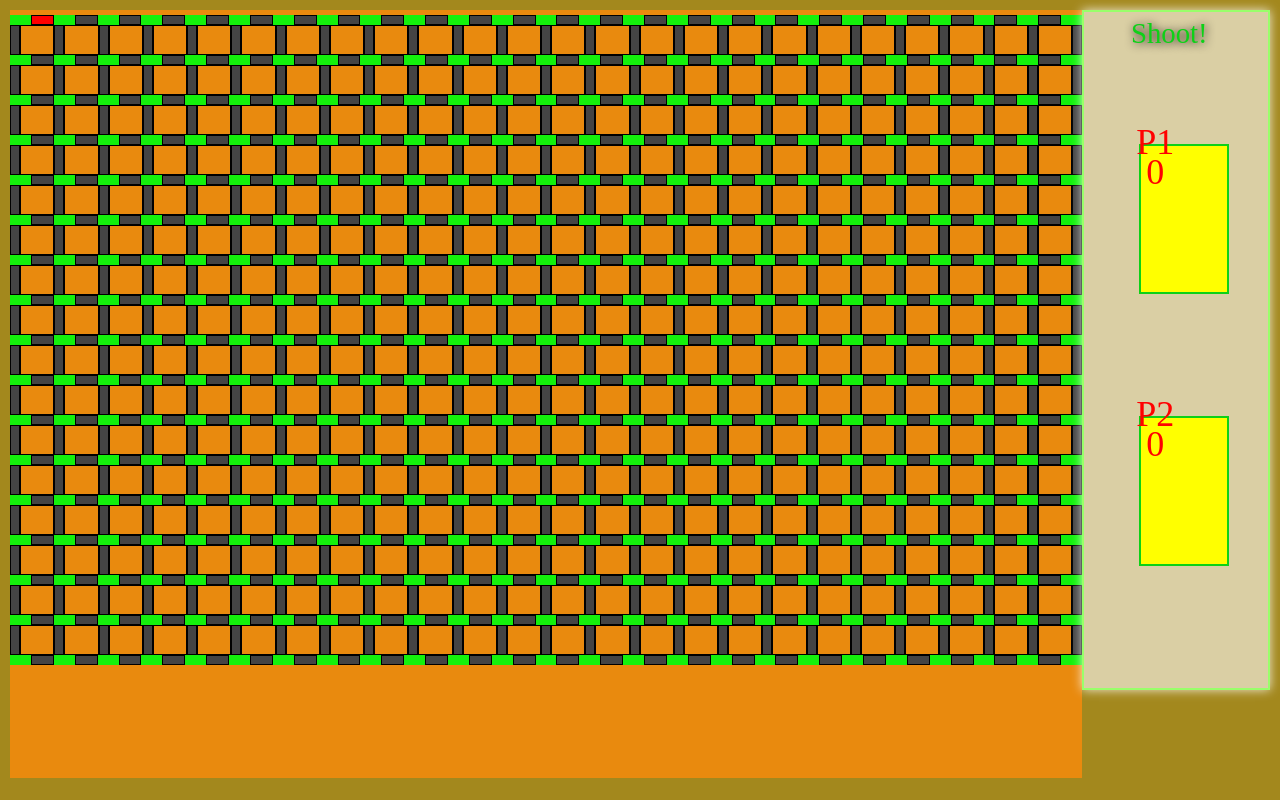
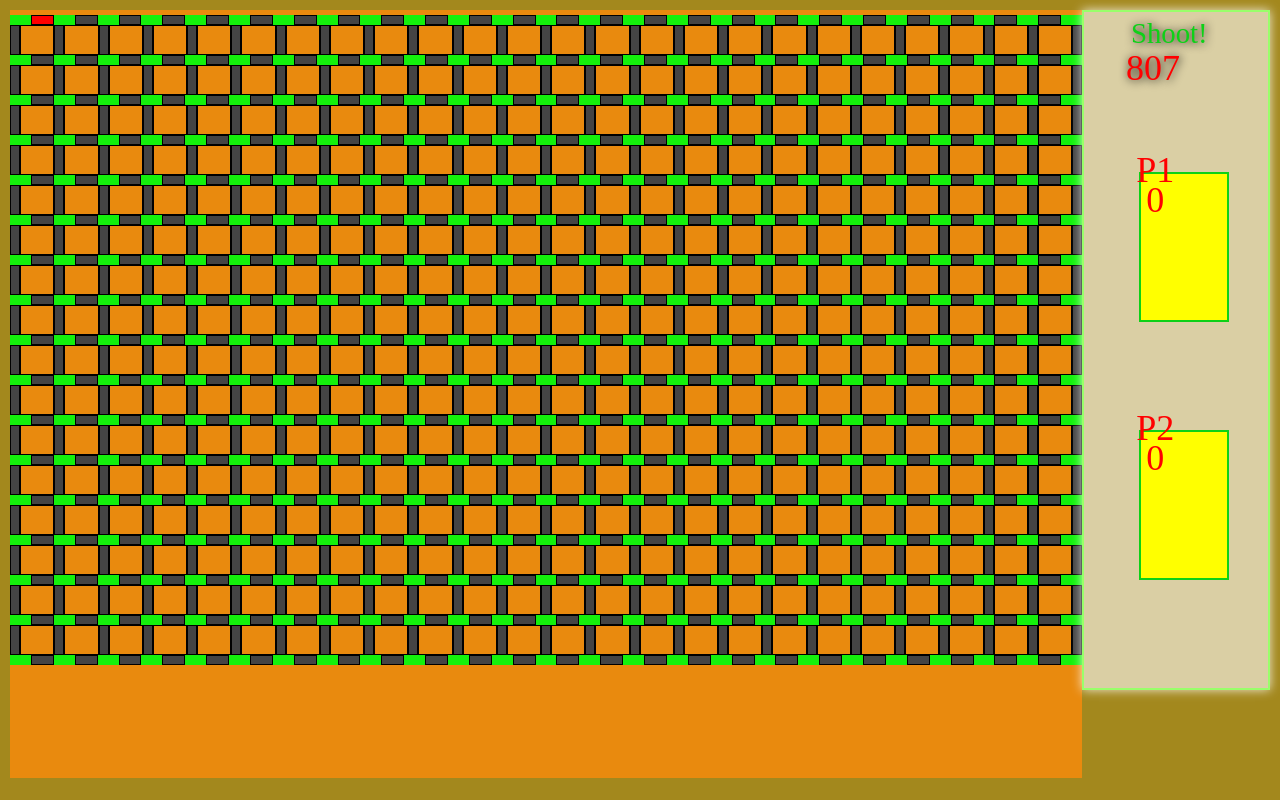
Before and after one commit to franckonline/game_grill-hit, a plain HTML site: page index.html in a window 1280 px wide. Both pictures are taken after a click on the element 42 px from the left and 20 px from the top of the page. Shown: the top 800 px of the page. Drawn offline with Linux system fonts and the light colour scheme.

Commit message:
version final sans mis en forme score

```diff
--- a/css/style.css
+++ b/css/style.css
@@ -177,7 +177,7 @@ main {
     padding: 5px;
     left: 20%;
     top: 30px;
-    font-size: 4rem;
+    font-size: 3rem;
     color: rgb(255, 0, 0);
     text-shadow: rgb(0, 0, 0) 1px 1px 10px;
 }
--- a/js/script.js
+++ b/js/script.js
@@ -1,5 +1,6 @@
 window.onload = () => {
     let joueuractif = "1";
+    document.querySelector(".shoot").textContent = 808;
 
     function changeplayers() {
         if (joueuractif == 1) {
@@ -14,14 +15,13 @@ window.onload = () => {
     let scorePlayerB = 0;
     let cadrePlayerA = document.querySelector(".playerA");
     let cadrePlayerB = document.querySelector(".playerB");
-
+    let tir = 0;
     let zones = document.querySelectorAll(".bip");
     zones.forEach(element => {
-        element.addEventListener('click', checkpass)
+        element.addEventListener('click', checkpass);
     });
 
     function checkpass() {
-        console.log("passage en keepass");
         paschanger = 0;
         let checksum1 = 0;
         let checksum2 = 0;
@@ -45,11 +45,10 @@ window.onload = () => {
         let colonnemoins = colonne - 1;
         let colonnemoinsmoins = colonne - 2;
         ///////******************************************************//////////////
-        console.log("valeur apres keepass de typeof-trait ",unautre[0]);
         if (maCouleurClic < 1) {
+            tir++;
+            document.querySelector(".shoot").textContent = 808 - tir;
             if (unautre[0] == "trait") {
-                console.log("je rentre dans trait");
-
                 this.classList.replace("coul0", `coul${joueuractif}`);
                 if (ligne > 1 && ligne < 33) {
                     controltraitsup();
@@ -61,7 +60,6 @@ window.onload = () => {
                 if (ligne === 33) {
                     controltraitsup();
                 }
-
 
                 function controltraitsup() {
                     checksum1 = 0;
@@ -126,9 +124,6 @@ window.onload = () => {
                     }
                 }
             }
-            /**
-             *  ****************  bloc ********************
-             */
             if (typetrait == "bloc") {
                 console.log("je rentre dans bloc");
                 this.classList.replace("coul0", `coul${joueuractif}`);
@@ -138,30 +133,16 @@ window.onload = () => {
                 if (Number(bipseven.classList[4].slice(4)) >= 1) {
                     checksum3 = checksum3 + 1;
                 }
-
-                console.log("seven== :", (Number(bipseven.classList[4].slice(4))));
-                console.log("checksum3 == ", checksum3);
-
                 let bipeightstring = `.bloc.line${ligne}.col${colonnemoinsmoins}`;
                 let bipeight = document.querySelector(bipeightstring);
                 if (Number(bipeight.classList[4].slice(4)) >= 1) {
                     checksum3 = checksum3 + 1;
                 }
-
-                console.log("eight== :", (Number(bipeight.classList[4].slice(4))));
-                console.log("checksum3 == ", checksum3);
-
-
                 let bipninestring = `.trait.line${lignemoins}.col${colonnemoins}`;
                 let bipnine = document.querySelector(bipninestring);
                 if (Number(bipnine.classList[4].slice(4)) >= 1) {
                     checksum3 = checksum3 + 1;
                 }
-
-                console.log("nine== :", (Number(bipnine.classList[4].slice(4))));
-                console.log("checksum3 == ", checksum3);
-
-
                 if (checksum3 === 3) {
                     paschanger = 1;
                     checksum4 = 0;
@@ -176,40 +157,26 @@ window.onload = () => {
                         scorePlayerB++;
                     }
                 }
-
-                // cellule droite
-
                 let biptenstring = `.trait.line${lignemoins}.col${colonneplus}`;
                 let bipten = document.querySelector(biptenstring);
                 if (Number(bipten.classList[4].slice(4)) >= 1) {
                     checksum4 = checksum4 + 1;
                 }
-
-                console.log("checksum4 = ten = ", checksum4);
-
                 let bipelevenstring = `.bloc.line${ligne}.col${colonneplusplus}`;
                 let bipeleven = document.querySelector(bipelevenstring);
                 if (Number(bipeleven.classList[4].slice(4)) >= 1) {
                     checksum4 = checksum4 + 1;
                 }
-
-                console.log("checksum4 = eleven = ", checksum4);
-
                 let biptwelvestring = `.trait.line${ligneplus}.col${colonneplus}`;
                 let biptwelve = document.querySelector(biptwelvestring);
                 if (Number(biptwelve.classList[4].slice(4)) >= 1) {
                     checksum4 = checksum4 + 1;
                 }
-
-                console.log("ten: ",(Number(bipten.classList[4].slice(4))),   "eleven: ", (Number(bipeleven.classList[4].slice(4))) ,"twelve: ", (Number(biptwelve.classList[4].slice(4))));
-                console.log("checksum4 =av if = ", checksum4);
-
                 if (checksum4 === 3) {
                     paschanger = 1;
                     checksum4 = 0;
                     let celluledroitestring = `.bloc.line${ligne}.col${colonneplus}.cell`;
                     let celluledroite = document.querySelector(celluledroitestring);
-                    console.log("celldroite ", celluledroite);
                     if (joueuractif === 1) {
                         celluledroite.style.backgroundColor = "red";
                         scorePlayerA++;
@@ -218,13 +185,8 @@ window.onload = () => {
                         scorePlayerB++;
                     }
                 }
-                // fin controle horizon
-
             }
         }
-
-        //gestion du shoot-------------------------------------
-        let lastshoot = document.querySelector(".shoot");
         if (scorePlayerA === scorePlayerB) {
             cadrePlayerA.style.color = "red";
             cadrePlayerB.style.color = "red";
@@ -239,13 +201,9 @@ window.onload = () => {
         }
         cadrePlayerA.textContent = scorePlayerA;
         cadrePlayerB.textContent = scorePlayerB;
-        console.log("fin checksum 1",checksum1);
-        console.log("fin checksum 2",checksum2);
-        console.log("fin checksum 3",checksum3);
-        console.log("fin checksum 4",checksum4);
         if (paschanger == 0) {
             changeplayers();
         }
         paschanger = 0;
-    } // fin zone keepass
+    }
 }
```
